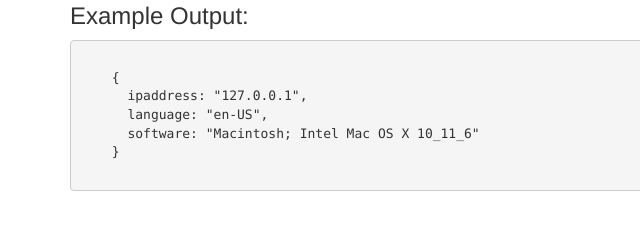
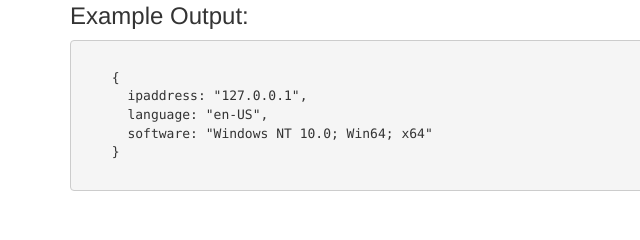
Before and after one commit to irazirfan/req-header-parser-microservice, a website: page index.html in a window 1280 px wide. Shown: the part 275-515 px from the top of the page, 0-640 px from the left. Drawn offline with nearby package versions, Linux system fonts and the light colour scheme.

Commit message:
🍡🐞 Updated with Glitch

```diff
--- a/index.html
+++ b/index.html
@@ -38,7 +38,7 @@
     {
       ipaddress: "127.0.0.1",
       language: "en-US",
-      software: "Macintosh; Intel Mac OS X 10_11_6"
+      software: "Windows NT 10.0; Win64; x64"
     }
     </code></pre>
 
```
